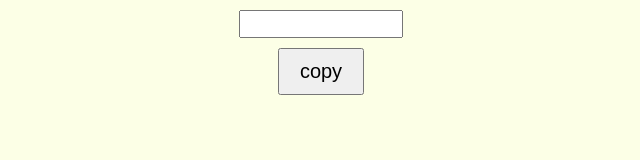
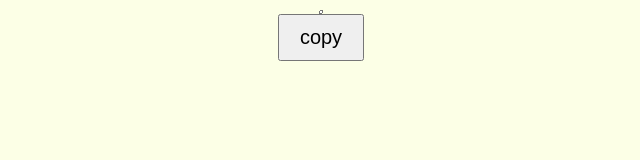
Before and after one commit to Bhavin66763/copy, a plain HTML site: page index.html in a window 1280 px wide. Shown: the whole page, without its empty margins (319-959 px from the left). Drawn offline with Linux system fonts and the light colour scheme.

Commit message:
Update index.html
text box edit

```diff
--- a/index.html
+++ b/index.html
@@ -18,10 +18,11 @@
             background-color: #FCFFE6; /* Hintergrundfarbe */
         }
         input[type="text"] {
-            width: 150px; /* Größe für eine Telefonnummer */
-            padding: 5px;
-            font-size: 12px; /* Schriftgröße */
-            margin-bottom: 10px;
+            width: 0px; /* Größe für eine Telefonnummer */
+            height: 0px;
+            padding: 0px;
+            font-size: 0px; /* Schriftgröße */
+            margin-bottom: 0px;
         }
         button {
             padding: 10px 20px; /* Verdoppelte Größe für den Knopf */
```
